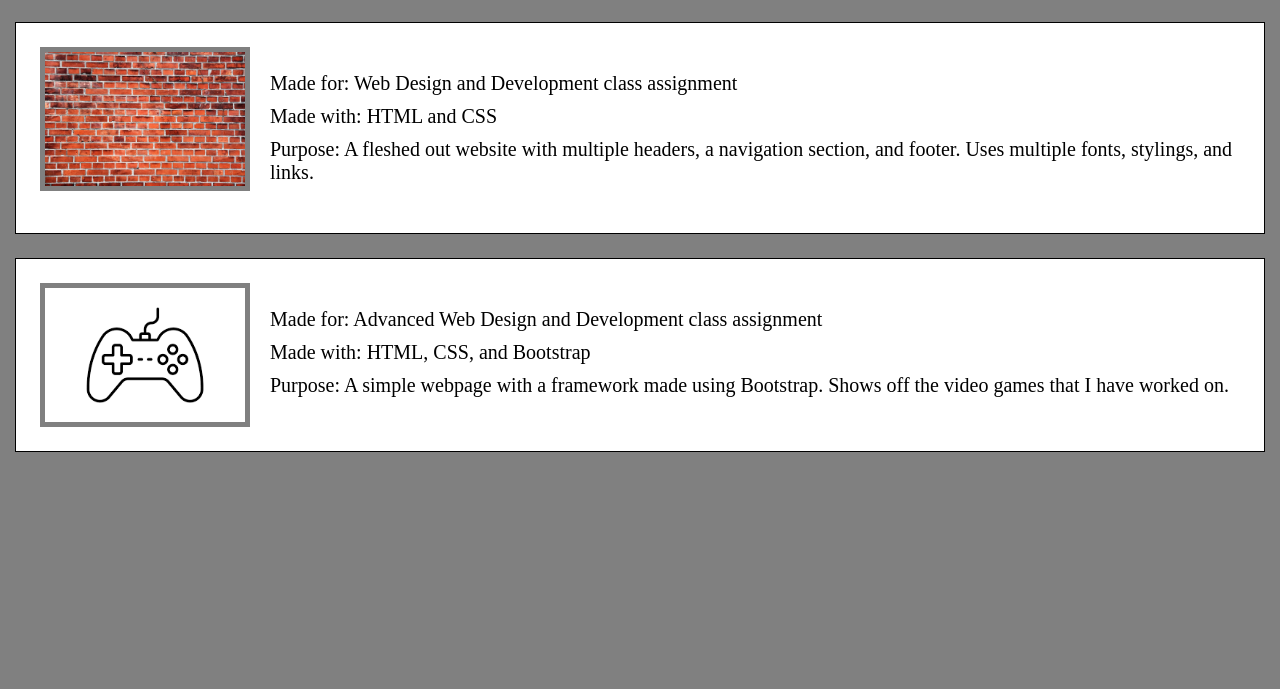
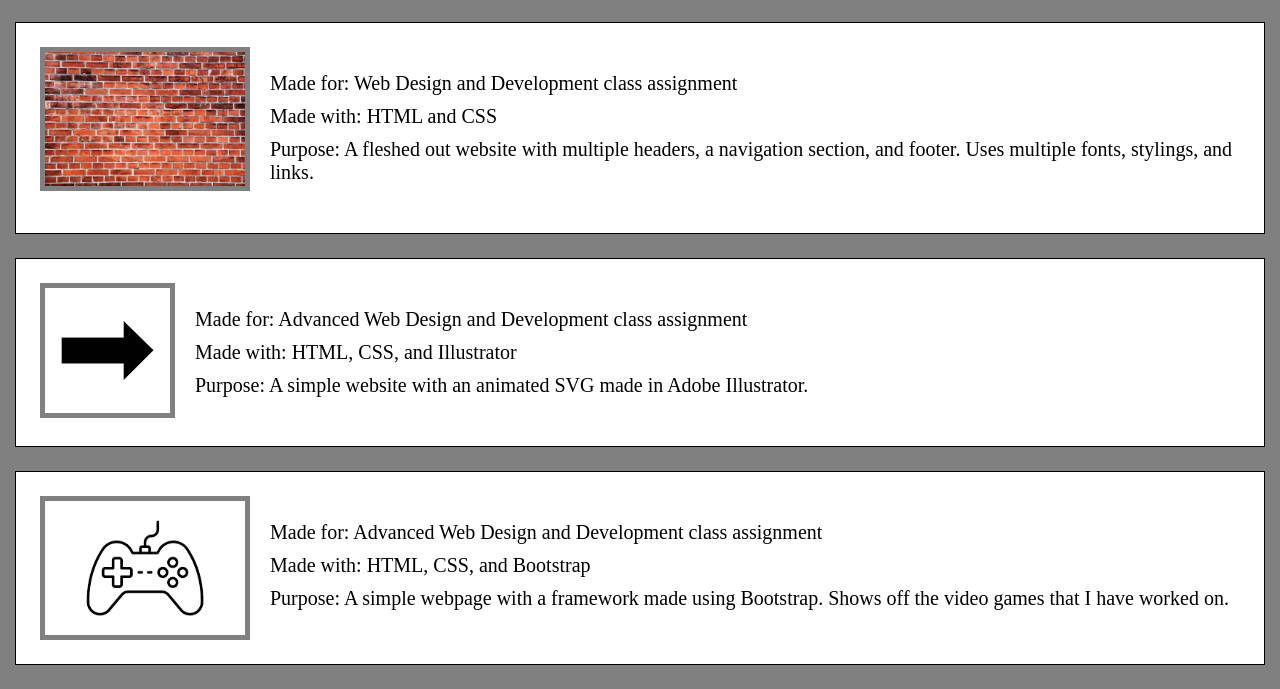
Before and after one commit to maalikjhopkins/CTK303, a plain HTML site: page Portfolio.html in a window 1280 px wide. Shown: the part 777-1466 px from the top of the page. Before the commit the page ends 1253 px from the top, so only its background shows below. Drawn offline with Linux system fonts and the light colour scheme.

Commit message:
Add files via upload

```diff
--- a/Portfolio.css
+++ b/Portfolio.css
@@ -63,3 +63,10 @@ main {
     margin-right: 20px;
     width: 200px;
 }
+
+.floatimage4 {
+    float: left;
+    border: 5px solid gray;
+    margin-right: 20px;
+    width: 125px;
+}
--- a/Portfolio.html
+++ b/Portfolio.html
@@ -44,6 +44,16 @@
     </div>
     <div id="wrapper1">
         <main>
+            <a href="https://maalikjhopkins.github.io/CTK303/SVG.html"><img class="floatimage4" src="Arrow.png" alt="Arrow"></a>
+            <ul>
+                <li>Made for: Advanced Web Design and Development class assignment</li>
+                <li>Made with: HTML, CSS, and Illustrator</li>
+                <li>Purpose: A simple website with an animated SVG made in Adobe Illustrator.</li>
+            </ul>
+        </main>
+    </div>
+    <div id="wrapper1">
+        <main>
             <a href="https://maalikjhopkins.github.io/CTK303/Bootstrap.html"><img class="floatimage3" src="Game Controller.png" alt="Controller"></a>
             <ul>
                 <li>Made for: Advanced Web Design and Development class assignment</li>
```
Also changed, not shown: Arrow.png (added).
